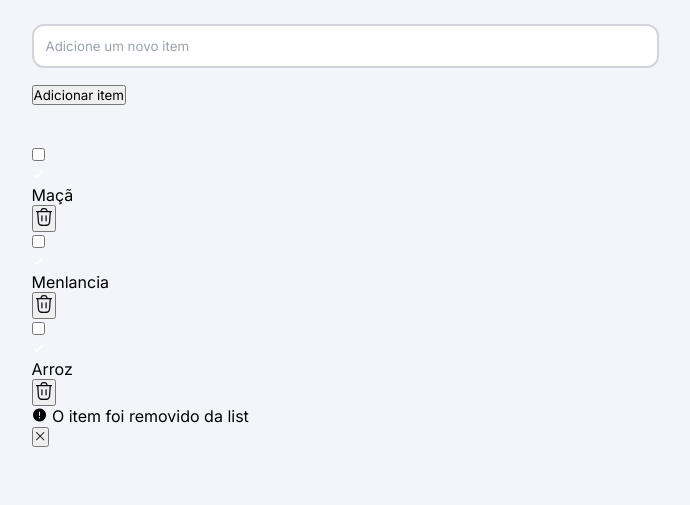
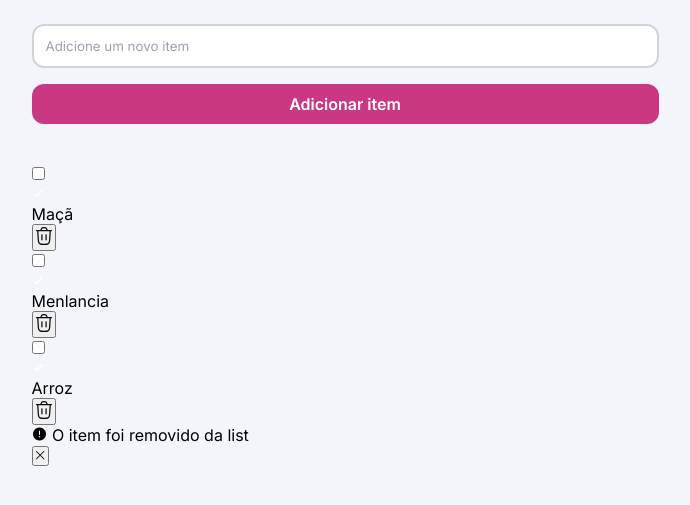
Before and after one commit to GabrielPeixinho11ATI/QuickList, a plain HTML site: page index.html in a window 1280 px wide. Shown: the part 185-690 px from the top of the page, without its empty margins (295-985 px from the left). Drawn offline with nearby package versions, Linux system fonts and the light colour scheme.

Commit message:
fim das estilizações da section.add-item

```diff
--- a/style.css
+++ b/style.css
@@ -88,4 +88,17 @@ main {
             border: 2px solid var(--color-brand);
         }
     }
+
+    button {
+        background: var(--color-brand);
+        border: none;
+        color: var(--always-white);
+        width: 100%;
+        padding: 1rem 2.4rem;
+        font-size: 1.6rem;
+        line-height: 2rem;
+        border-radius: 1.2rem;
+        font-weight: 600;
+        cursor: pointer;
+    }
 }
```
